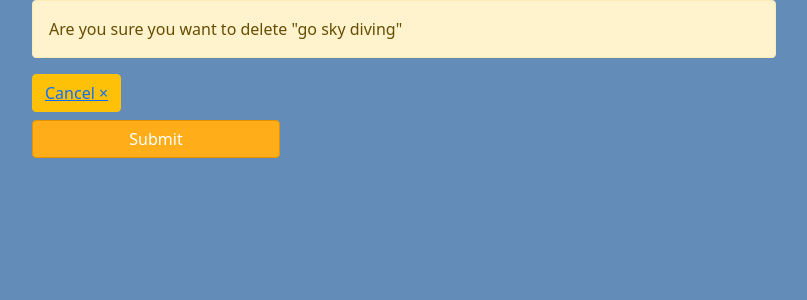
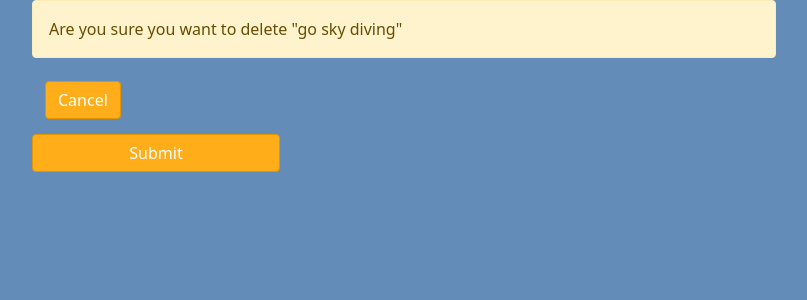
Before and after one commit to Joseph-Mukuthi/to-do, a Django app: page /delete/10/ in a window 1280 px wide. Shown: the top 300 px of the page, without its empty margins (50-857 px from the left). Run offline with Django 4.2, Linux system fonts and the light colour scheme; data comes from the database, SQL or seed files in the repository; both versions use the stored data as it was after the commit.

Commit message:
Customized buttons

```diff
--- a/tasks/templates/tasks/delete.html
+++ b/tasks/templates/tasks/delete.html
@@ -52,11 +52,11 @@
     </style>
     <div class="container">
       <div class="col-md-8 centered">
-        <p class="alert alert-warning">Are you sure you want to delete "{{item}}"</p>
-        <button class="btn btn-warning">
-          <a href="{% url 'list' %}">Cancel&nbsp;&times</a>
+        <p class="alert alert-warning">Are you sure you want to delete "{{item}}"
+        </p>
+        <button class="btn">
+          <a class="btn btn-danger" href="{% url 'list' %}">Cancel</a>
         </button>
-
         <form method="POST" action ="">
 
             {% csrf_token %}
```
Also changed, not shown: db.sqlite3.
